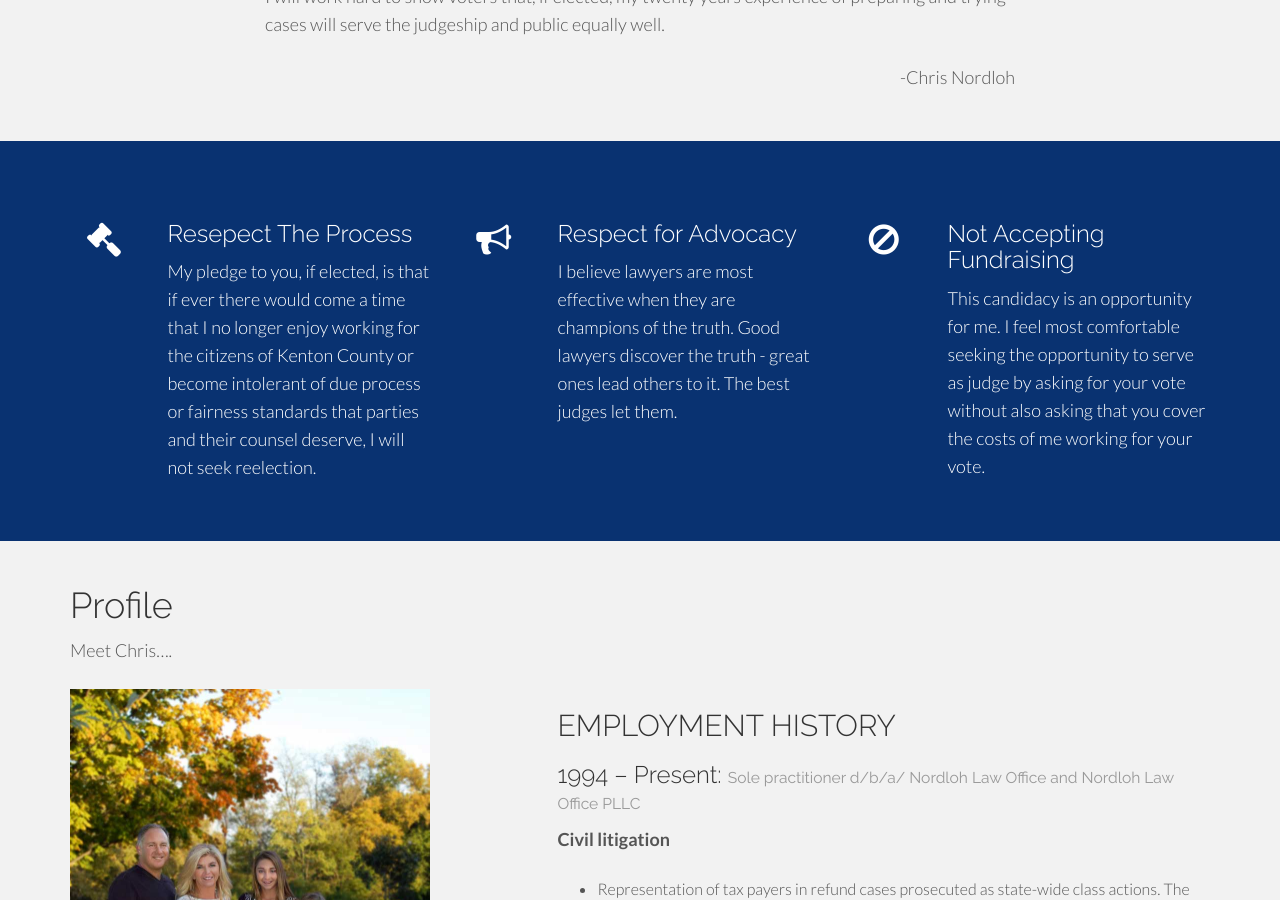
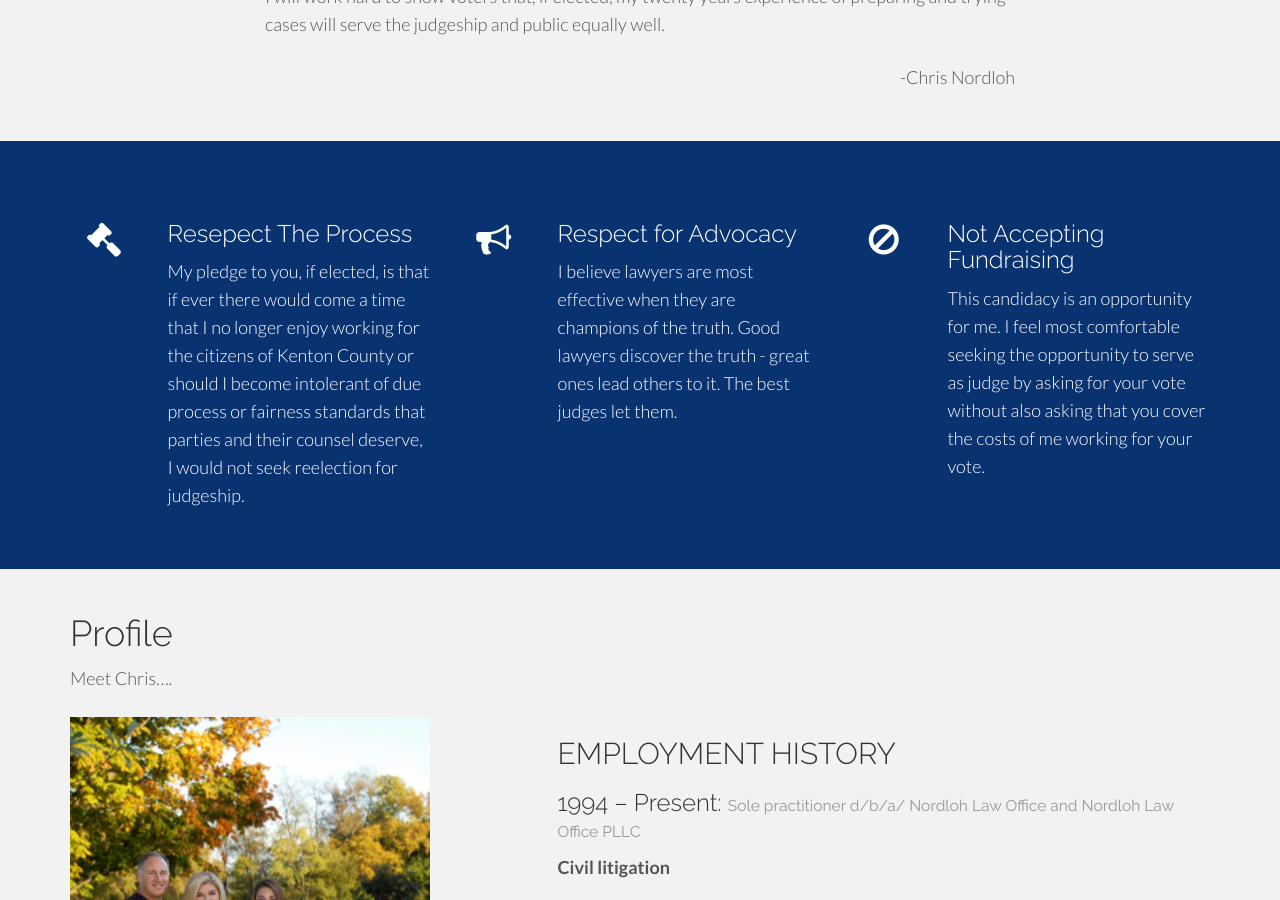
Before and after one commit to NORDLOHFORJUDGE/NordlohForJudge, a Jekyll site: the page built from index.html, in a window 1280 px wide and 900 px high, scrolled down 1005 px. Built offline with Jekyll 4.4.1, drawn with Linux system fonts in a browser that asks for light colours; Markdown is read by kramdown in place of the engine named in the settings; comment, search, counter and statistics services are not loaded.

Commit message:
Updated highlight-1.md

```diff
--- a/_includes/highlight-1.md
+++ b/_includes/highlight-1.md
@@ -1,3 +1,3 @@
 ### Resepect The Process
 
-My pledge to you, if elected, is that if ever there would come a time that I no longer enjoy working for the citizens of Kenton County or become intolerant of due process or fairness standards that parties and their counsel deserve, I will not seek reelection.
+My pledge to you, if elected, is that if ever there would come a time that I no longer enjoy working for the citizens of Kenton County or should I become intolerant of due process or fairness standards that parties and their counsel deserve, I would not seek reelection for judgeship.
```
